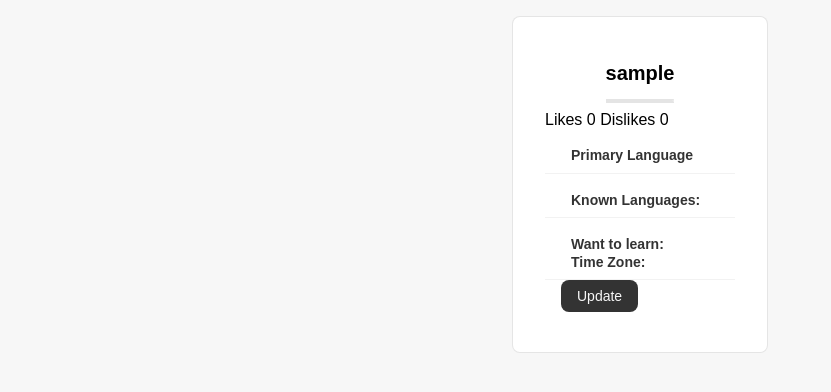
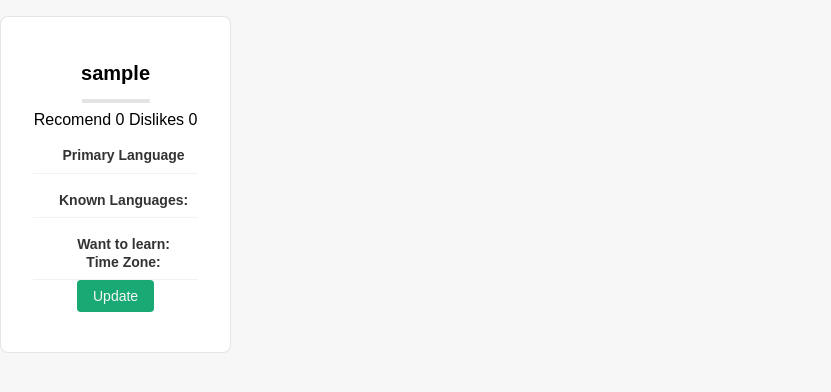
Before and after one commit to momentum-Tutor/eTutor, a Django app: page / in a window 1280 px wide. Shown: the part 70-462 px from the top of the page, without its empty margins (0-831 px from the left). Run offline with Django 3.2, Linux system fonts and the light colour scheme; the visitor is signed in with stand-in values (Sample User, id 1); data comes from the database, SQL or seed files in the repository; data that the repository does not hold is empty; parts of the project's set-up code (start-up, migrations or seed data) failed here and were passed over; some libraries are stand-ins or nearby versions.

Commit message:
template change

```diff
--- a/eTutor/views.py
+++ b/eTutor/views.py
@@ -12,8 +12,7 @@ from users.forms import CustomRegistrationForm, UpdateUserForm
 from .forms import LangaugeForm
 from django.views.decorators.csrf import csrf_exempt
 from django.views.generic import View
-from datetime import datetime, timedelta
-from pytz import timezone
+import datetime
 import pytz
 
 def homePage(request):
@@ -28,18 +27,18 @@ def logout(request):
 
 @login_required
 def usersPage(request):
-    # user = request.user
-    # my_tz = user.current_time_zone.name
-    # my_mnt = datetime.datetime.now()
-    # my_tz = pytz.timezone(my_tz)
-    # my_mnt = my_tz.localize(my_mnt)
+    user1 = request.user
+    my_tz = user1.current_time_zone.name
+    source_date = datetime.datetime.now()
+    source_time_zone = pytz.timezone(my_tz)
+    source_date_with_timezone = source_time_zone.localize(source_date)
     allusers = User.objects.all()
     for user in allusers:
-        # user_mnt = datetime.datetime.now()
-        # user_tz = user.current_time_zone.name
-        # user_tz = pytz.timezone(user_tz)
-        # user_mnt = user_tz.localize(user_mnt)
-        return render(request, 'eTutor/all_users.html', {'allusers': allusers})
+        user_tz = user.current_time_zone.name
+        target_time_zone = pytz.timezone(user_tz)
+        target_date_with_timezone = target_time_zone.localize(source_date)
+        target_date_with_timezone1 = target_date_with_timezone.astimezone(source_time_zone)
+        return render(request, 'eTutor/all_users.html', {'allusers': allusers, 'target_date_with_timezone': target_date_with_timezone})
 
 @login_required
 def user_edit(request):
--- a/templates/eTutor/homepage.html
+++ b/templates/eTutor/homepage.html
@@ -2,12 +2,12 @@
 {% load static %}
 
 {% block content %}
-<article class="mw5  bg-white br3 pa4-ns mv3 ba b--black-10">
-    <div class="tc">
+<article class="fl tc mw5  bg-white br3 pa4-ns mv3 ba b--black-10">
+    <div>
         <h1 class="f4">{{user}}</h1>
         <hr class="mw3 bb bw1 b--black-10">
     </div>
-    <span id="likes">Likes {{user.dislikes}}</span>
+    <span id="likes">Recomend {{user.dislikes}}</span>
     <span id="dislikes">Dislikes {{user.dislikes}}</span>
 
     <article class="dt w-100 bb b--black-05 pb2 mt2">
@@ -38,7 +38,7 @@
         </div>
     </article>
     <div class="ph3">
-        <a class="f6 link dim br3 ph3 pv2 mb2 dib white bg-black-80" href="{% url 'user_edit' %}">Update</a>
+        <a class="f6 link dim br2 ph3 pv2 mb2 dib white bg-green" href="{% url 'user_edit' %}">Update</a>
     </div>
 </article>
 
```
Also changed, not shown: templates/eTutor/all_users.html (+11 -0 lines).
